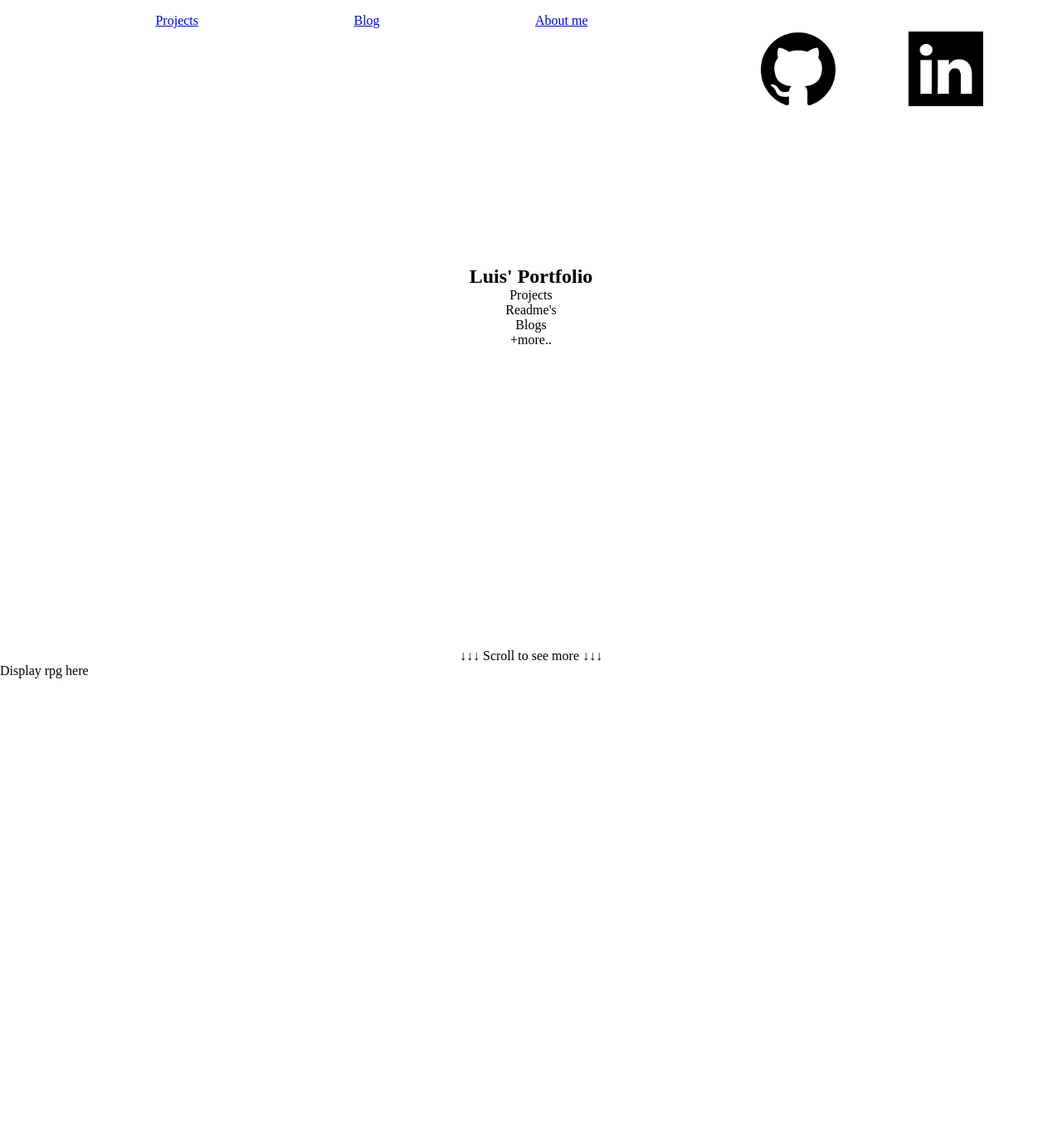
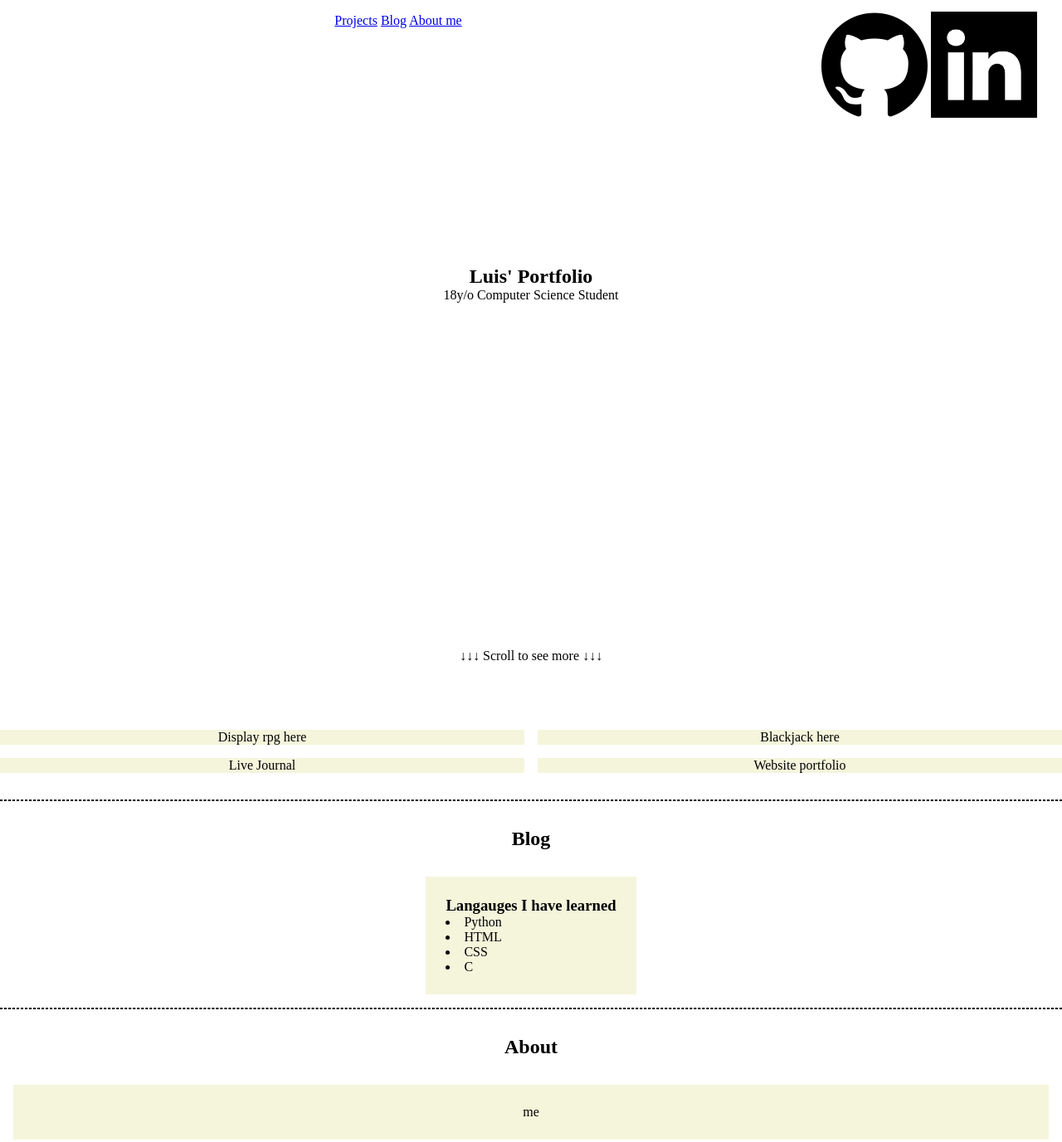
Before and after one commit to luish-uk/Web, a plain HTML site: page index.html in a window 1280 px wide. Shown: the top 1377 px of the page at 83% size. Before the commit the page ends 818 px from the top, so only its background shows below. Drawn offline with Linux system fonts and the light colour scheme; a web font is replaced by a local one.

Commit message:
Reestablishing changes

```diff
--- a/index.html
+++ b/index.html
@@ -19,17 +19,13 @@
                     <a class="about-link" href="#about">About me</a>
                 </div>
                 <div class="img-links">
-                    <a class='github' href="https://github.com/luish-uk">
-                        <img src='github.png'>
-                    </a>
-                    <a class='linkedin' href="https://uk.linkedin.com/in/luish-uk">
-                        <img src="linkedin.png">
-                    </a>
+                    <a class='github' href="https://github.com/luish-uk"><img src='github.png'></a>
+                    <a class='linkedin' href="https://uk.linkedin.com/in/luish-uk"><img src="linkedin.png"></a>
                 </div>
             </nav>
             <div class="title">
                 <h1>Luis' Portfolio</h1>
-                <p>Projects<br> Readme's<br> Blogs <br>+more..</p>
+                <p>18y/o Computer Science Student</p>
             </div>
             <div class="scroll-message">
                 <p>↓↓↓ Scroll to see more ↓↓↓</p>
@@ -42,10 +38,39 @@
                 <div class="dict-rpg">
                     Display rpg here
                 </div>
+                <div>
+                    Blackjack here
+                </div>
+                <div>
+                    Live Journal
+                </div>
+                <div>
+                    Website portfolio
+                </div>
             </div>
+            <hr>
         </section>
         <section class="blog"></section>
-        <section class="#about"></section>
+        <h2 class="blog-title">Blog</h2>
+        <div class="blog-grid">
+            <article class="learned">
+                <h3>Langauges I have learned</h3>
+                <ul>
+                    <li>Python</li>
+                    <li>HTML</li>
+                    <li>CSS</li>
+                    <li>C</li>
+                </ul>
+            </article>
+        </div>
+        <hr>
+        <section class="about">
+            <h2 class="about-title">About</h2>
+                <div class="about-grid">
+                    me
+                </div>
+        </section>
+        end.
     </main>
 </body>
 </html>
--- a/style.css
+++ b/style.css
@@ -7,29 +7,31 @@
 }
 
 nav{
-    display: flex;
-    flex-wrap: nowrap;
+    display: grid;
     width: 100vw;
-    height: 7%;
+    height: 10vh;
+    grid-template-areas:
+    "text image"
+    ;
+    grid-template-columns: 3fr 1fr;
+    grid-row: 0 / 0;
 }
 
 nav .text-links {
-    padding: 1rem 0rem 0rem 0rem;
-    display: flex;
-    width: 150vw;
-    justify-content: space-evenly;
-    flex: 0% 0% 65%;
+    grid-area: text;
+    padding-top: 1rem;
 }
 
 nav .img-links {
-    display: flex;
-    justify-content: flex-end;
+    grid-area: image;
     flex: 0% 0% 35%;
     margin: 3%;
 }
 .img-links img, .img-links a {
-    width: 7vw;
-    margin: 0 8dvb 0 8%;
+    width: 10vw;
+    padding-top: 0.3rem;
+    justify-content: center;
+    align-content: center;
 }
 .landing-screen {
     text-align: center;
@@ -38,9 +40,10 @@ nav .img-links {
 }
 .title {
     position: absolute;
+    width: 80vw;
     top: 40%;
-    right: 25%;
-    left: 25%;
+    right: 10%;
+    left: 10%;
     bottom: 40%;
 }
 
@@ -57,4 +60,54 @@ nav .img-links {
 
 .grid {
     display: grid;
+    grid-template-columns: 1fr 1fr;
+    grid-template-rows: 1fr 1fr;
+    place-items: center;
+    gap: 1rem;
+    margin-top: 5rem;
+    margin-bottom: 2rem;
 }
+
+.grid div{
+    width: 100%;
+    text-align: center;
+    background-color: beige;
+}
+.blog-grid {
+    display: grid;
+    grid-template-columns: 1fr;
+    place-items: center;
+    margin: 1rem;
+}
+
+.blog-grid article{
+    background-color: beige;
+    padding: 1.5rem;
+    list-style-position: inside;
+}
+
+.blog-title {
+    margin: 2rem;
+    text-align: center;
+}
+
+hr {
+    border-style: dashed;
+}
+
+.about {
+    margin: 1rem;
+}
+
+.about-title {
+    text-align: center;
+    margin: 2rem;
+}
+
+.about div {
+    text-align: center;
+    background-color: beige;
+    display: grid;
+    grid-template-columns: 1fr;
+    padding: 1.5rem
+}
```
